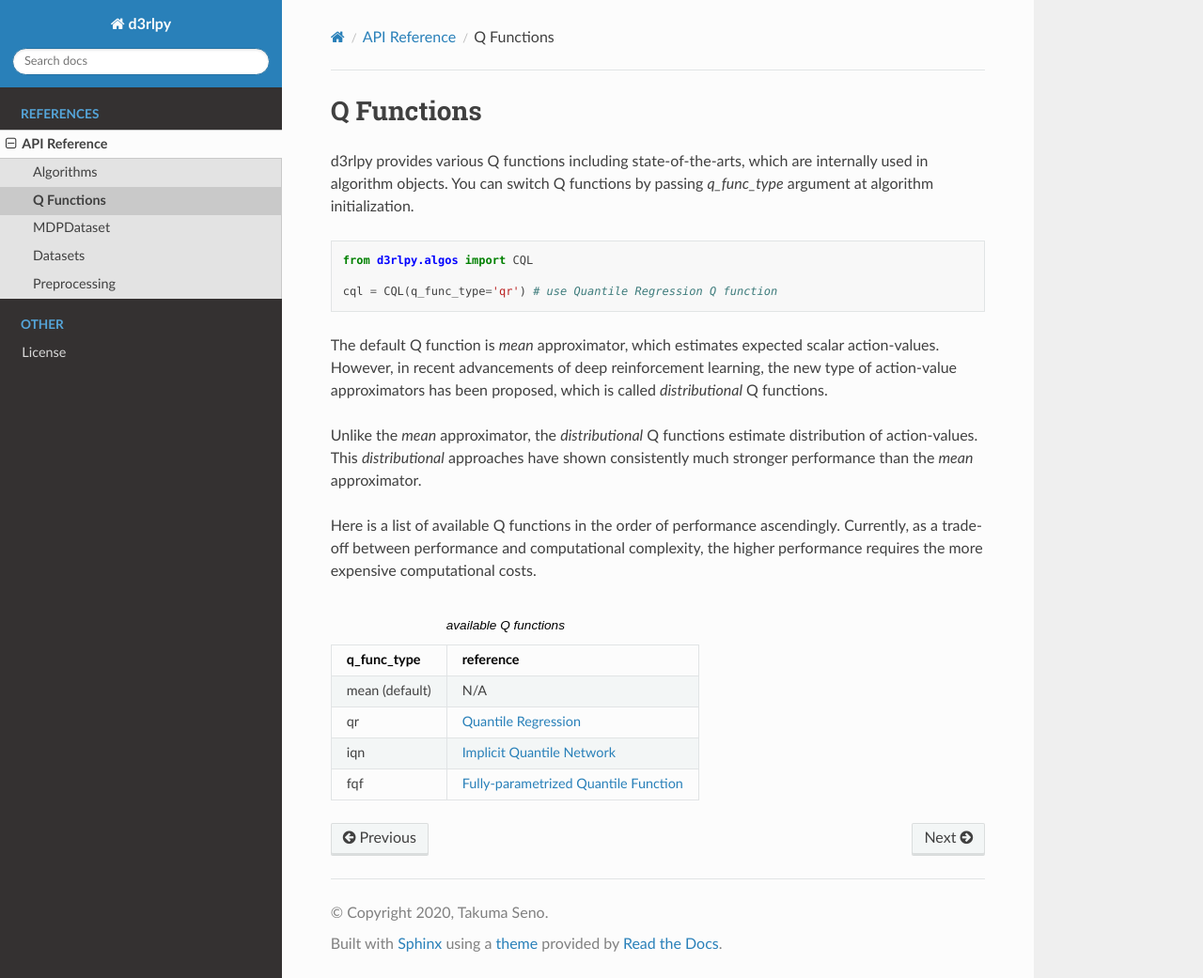
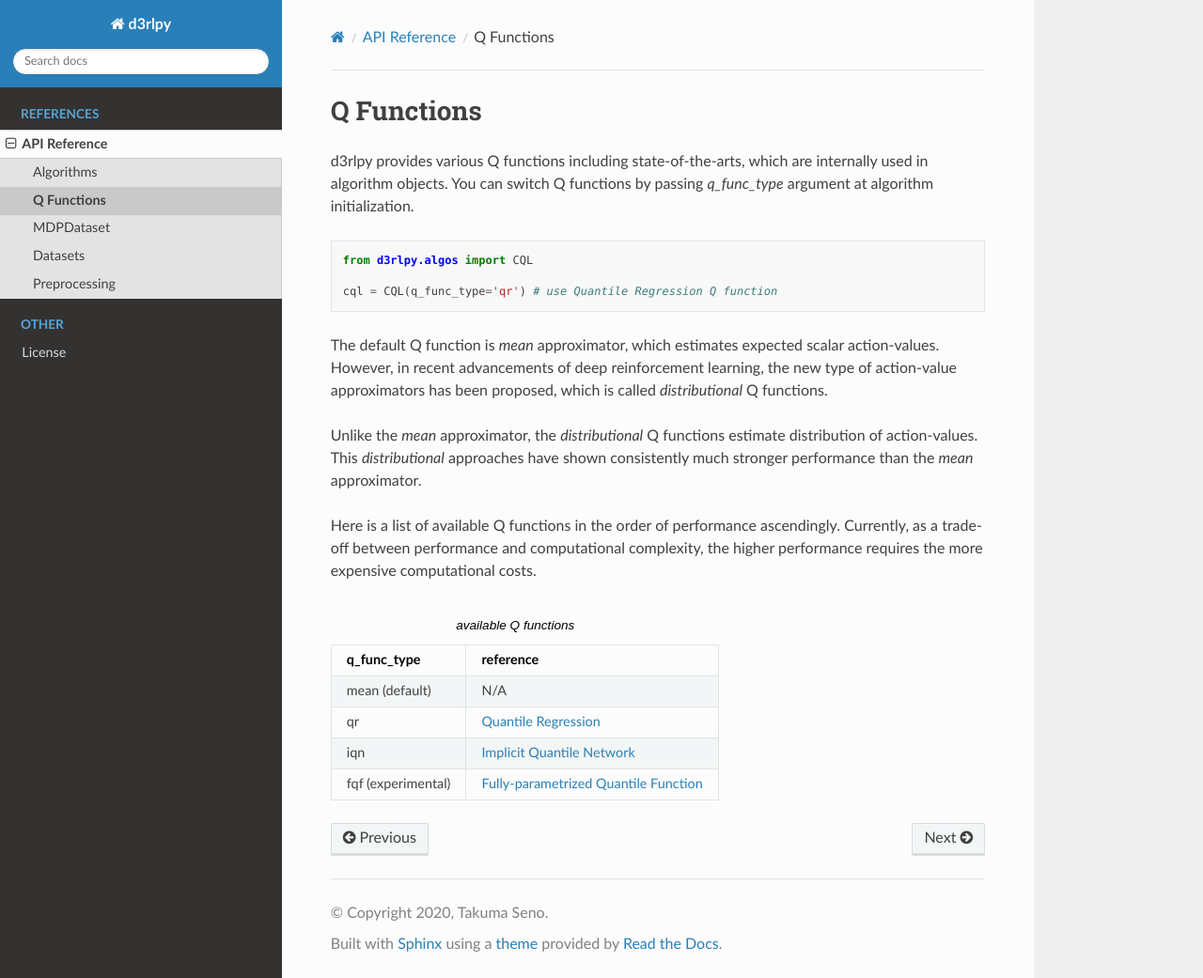
Before and after one commit to takuseno/d3rlpy, a Sphinx documentation site: the page built from docs/references/q_functions.rst, in a window 1280 px wide and 1041 px high. Shown: the whole window at 94% size. Built offline with Sphinx 7.4.7 and the Read the Docs theme 2.0.0, drawn with Linux system fonts in a browser that asks for light colours.

Commit message:
Add experimental tag to FQF

```diff
--- a/docs/references/q_functions.rst
+++ b/docs/references/q_functions.rst
@@ -41,5 +41,5 @@
      - `Quantile Regression <https://arxiv.org/abs/1710.10044>`_
    * - iqn
      - `Implicit Quantile Network <https://arxiv.org/abs/1806.06923>`_
-   * - fqf
+   * - fqf (experimental)
      - `Fully-parametrized Quantile Function <https://arxiv.org/abs/1911.02140>`_
```
